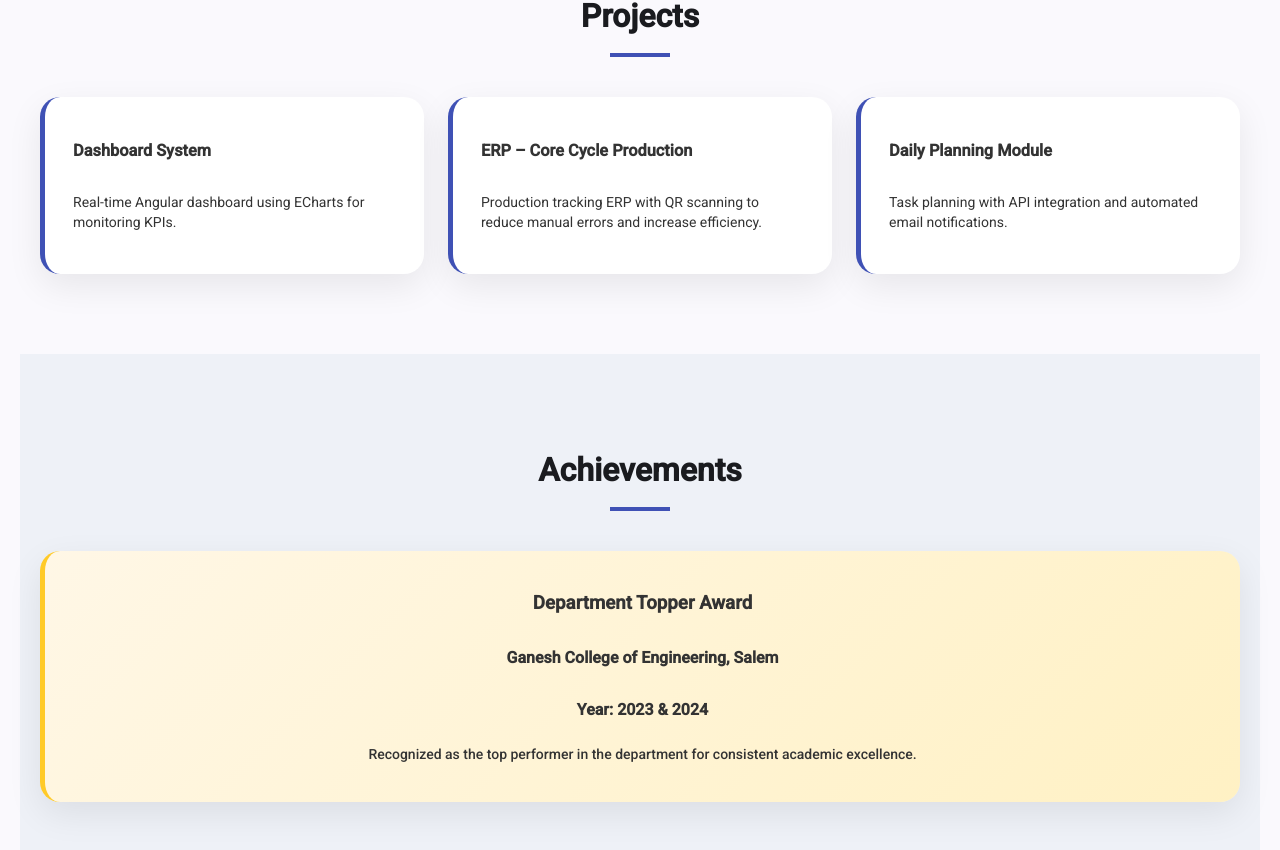
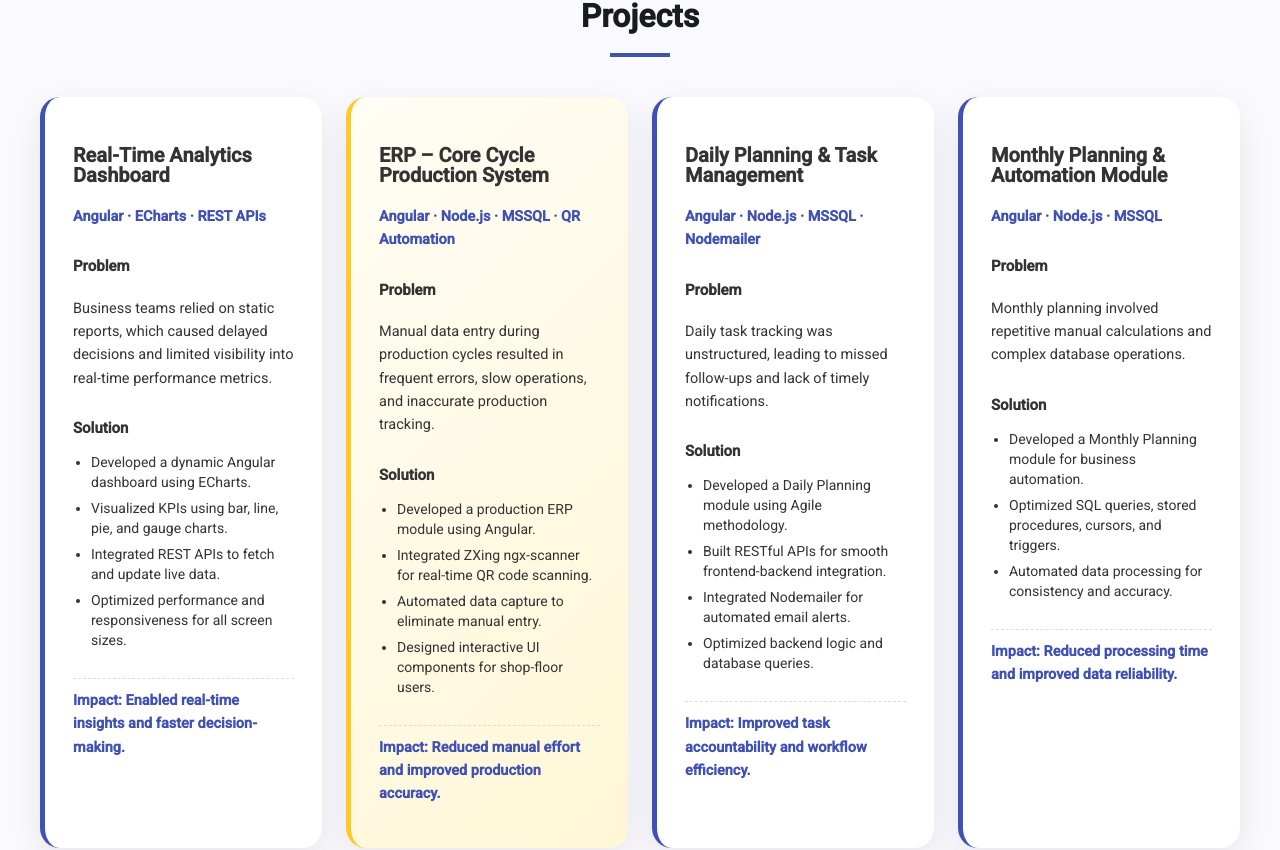
Before and after one commit to Bharath2003-Ragunathan/bharath-portfolio, an Angular app: page / in a window 1280 px wide. Shown: the part 3213-4063 px from the top of the page. Built offline with nearby package versions, Linux system fonts and the light colour scheme.

Commit message:
Updated Project

```diff
--- a/src/app/app.html
+++ b/src/app/app.html
@@ -118,24 +118,110 @@
   </mat-card>
 </section>
 
-<section #projects class="section">
+<section #projects class="section projects-section">
   <h2 class="section-title">Projects</h2>
   <div class="underline"></div>
+
   <div class="card-grid">
+
+    <!-- Dashboard -->
     <mat-card class="project-card">
-      <h3>Dashboard System</h3>
-      <p>Real-time Angular dashboard using ECharts for monitoring KPIs.</p>
+      <h3>Real-Time Analytics Dashboard</h3>
+      <p class="project-tech">Angular · ECharts · REST APIs</p>
+
+      <h4>Problem</h4>
+      <p>
+        Business teams relied on static reports, which caused delayed decisions
+        and limited visibility into real-time performance metrics.
+      </p>
+
+      <h4>Solution</h4>
+      <ul>
+        <li>Developed a dynamic Angular dashboard using ECharts.</li>
+        <li>Visualized KPIs using bar, line, pie, and gauge charts.</li>
+        <li>Integrated REST APIs to fetch and update live data.</li>
+        <li>Optimized performance and responsiveness for all screen sizes.</li>
+      </ul>
+
+      <p class="project-impact">
+        Impact: Enabled real-time insights and faster decision-making.
+      </p>
     </mat-card>
+
+    <!-- Core Cycle Production -->
+    <mat-card class="project-card highlight-project">
+      <h3>ERP – Core Cycle Production System</h3>
+      <p class="project-tech">Angular · Node.js · MSSQL · QR Automation</p>
+
+      <h4>Problem</h4>
+      <p>
+        Manual data entry during production cycles resulted in frequent errors,
+        slow operations, and inaccurate production tracking.
+      </p>
+
+      <h4>Solution</h4>
+      <ul>
+        <li>Developed a production ERP module using Angular.</li>
+        <li>Integrated ZXing ngx-scanner for real-time QR code scanning.</li>
+        <li>Automated data capture to eliminate manual entry.</li>
+        <li>Designed interactive UI components for shop-floor users.</li>
+      </ul>
+
+      <p class="project-impact">
+        Impact: Reduced manual effort and improved production accuracy.
+      </p>
+    </mat-card>
+
+    <!-- Daily Planning -->
     <mat-card class="project-card">
-      <h3>ERP – Core Cycle Production</h3>
-      <p>Production tracking ERP with QR scanning to reduce manual errors and increase efficiency.</p>
+      <h3>Daily Planning & Task Management</h3>
+      <p class="project-tech">Angular · Node.js · MSSQL · Nodemailer</p>
+
+      <h4>Problem</h4>
+      <p>
+        Daily task tracking was unstructured, leading to missed follow-ups
+        and lack of timely notifications.
+      </p>
+
+      <h4>Solution</h4>
+      <ul>
+        <li>Developed a Daily Planning module using Agile methodology.</li>
+        <li>Built RESTful APIs for smooth frontend-backend integration.</li>
+        <li>Integrated Nodemailer for automated email alerts.</li>
+        <li>Optimized backend logic and database queries.</li>
+      </ul>
+
+      <p class="project-impact">
+        Impact: Improved task accountability and workflow efficiency.
+      </p>
     </mat-card>
+
+    <!-- Monthly Planning -->
     <mat-card class="project-card">
-      <h3>Daily Planning Module</h3>
-      <p>Task planning with API integration and automated email notifications.</p>
+      <h3>Monthly Planning & Automation Module</h3>
+      <p class="project-tech">Angular · Node.js · MSSQL</p>
+
+      <h4>Problem</h4>
+      <p>
+        Monthly planning involved repetitive manual calculations
+        and complex database operations.
+      </p>
+
+      <h4>Solution</h4>
+      <ul>
+        <li>Developed a Monthly Planning module for business automation.</li>
+        <li>Optimized SQL queries, stored procedures, cursors, and triggers.</li>
+        <li>Automated data processing for consistency and accuracy.</li>
+      </ul>
+
+      <p class="project-impact">
+        Impact: Reduced processing time and improved data reliability.
+      </p>
     </mat-card>
+
   </div>
 </section>
+
 
 <section #achievements class="section alt">
   <h2 class="section-title">Achievements</h2>
--- a/src/app/app.scss
+++ b/src/app/app.scss
@@ -101,3 +101,57 @@ mat-card:hover { transform:translateY(-6px); box-shadow:0 16px 45px rgba(0,0,0,0
   .hero h2 { font-size:24px; }
   .chart { height:250px; }
 }
+
+.projects-section .project-card {
+  border-left: 5px solid #3f51b5;
+  padding: 28px;
+}
+
+.projects-section .highlight-project {
+  border-left: 5px solid #ffca28;
+  background: linear-gradient(135deg, #fffdf5, #fff7d6);
+}
+
+.project-card h3 {
+  font-size: 20px;
+  font-weight: 800;
+  margin-bottom: 6px;
+}
+
+.project-tech {
+  font-size: 13px;
+  font-weight: 600;
+  color: #3f51b5;
+  margin-bottom: 14px;
+}
+
+.project-card h4 {
+  margin-top: 14px;
+  margin-bottom: 6px;
+  font-size: 15px;
+  font-weight: 700;
+}
+
+.project-card p {
+  font-size: 14.5px;
+  line-height: 1.6;
+}
+
+.project-card ul {
+  padding-left: 18px;
+  margin: 8px 0;
+}
+
+.project-card ul li {
+  font-size: 14px;
+  margin-bottom: 6px;
+}
+
+.project-impact {
+  margin-top: 14px;
+  padding-top: 10px;
+  border-top: 1px dashed #ddd;
+  font-size: 14px;
+  font-weight: 600;
+  color: #3f51b5;
+}
```
